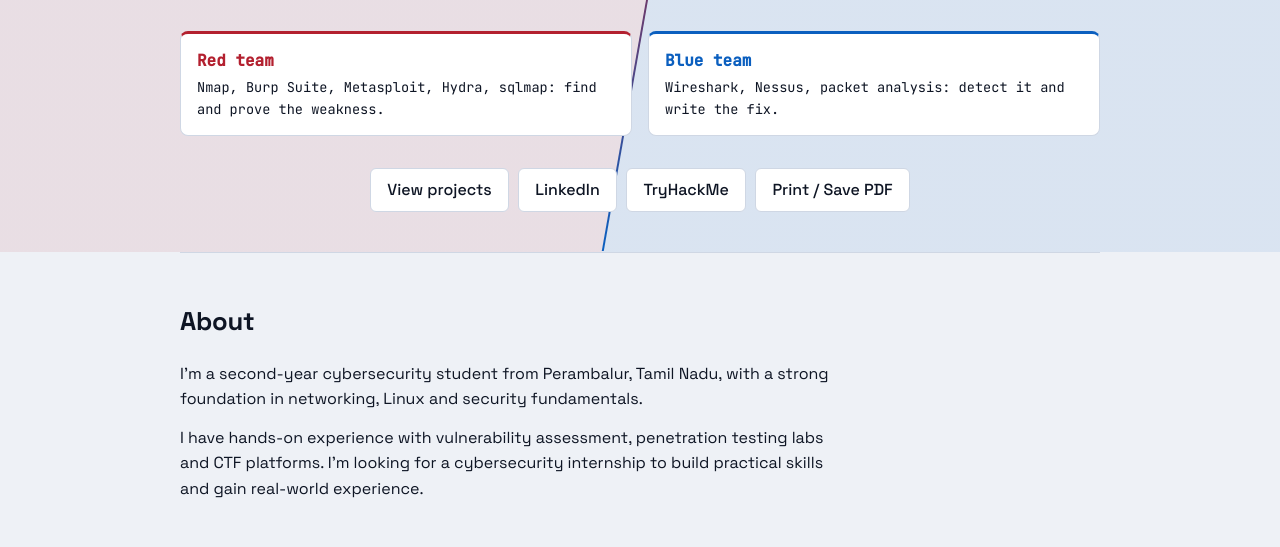
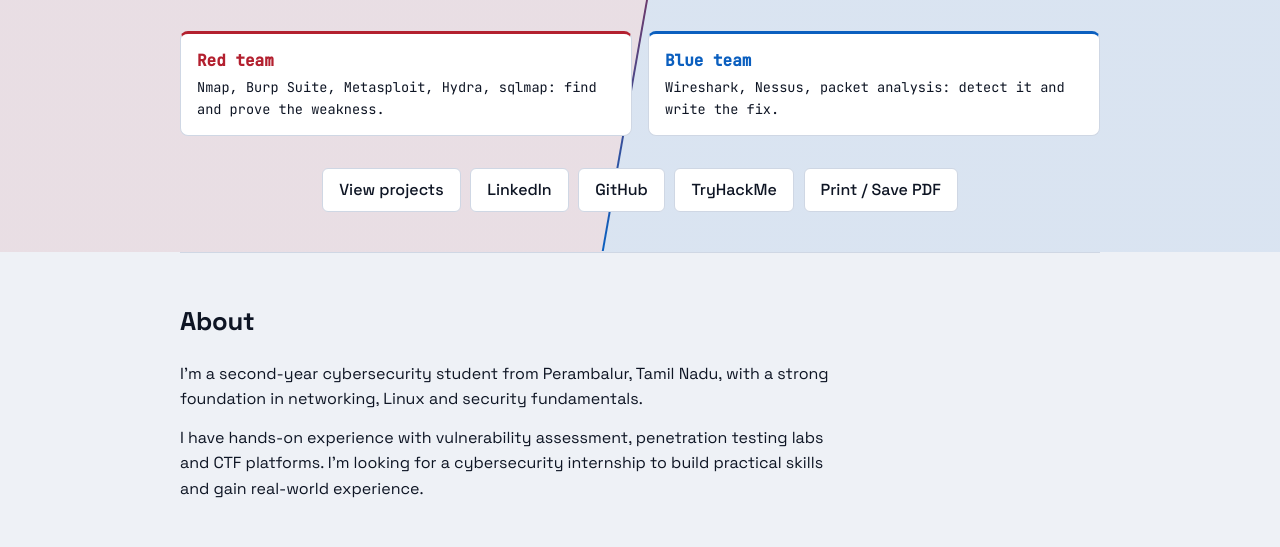
Before and after one commit to ahaq42907-cell/Abrarul-Haq-portfolio, a plain HTML site: page index.html in a window 1280 px wide. Shown: the part 248-795 px from the top of the page. Drawn offline with Linux system fonts and the light colour scheme.

Commit message:
Update index.html

```diff
--- a/index.html
+++ b/index.html
@@ -102,6 +102,7 @@ footer{margin-bottom:5rem}
     <div class="cta">
       <a href="#labs">View projects</a>
       <a href="https://www.linkedin.com/in/abrarul-haq-64b084382">LinkedIn</a>
+      <a href="https://github.com/ahaq42907-cell" target="_blank" rel="noopener noreferrer">GitHub</a>
       <a href="https://tryhackme.com/p/abrarul007">TryHackMe</a>
       <button onclick="window.print()">Print / Save PDF</button>
     </div>
```
